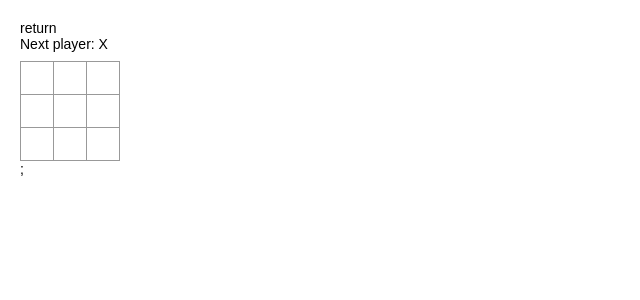
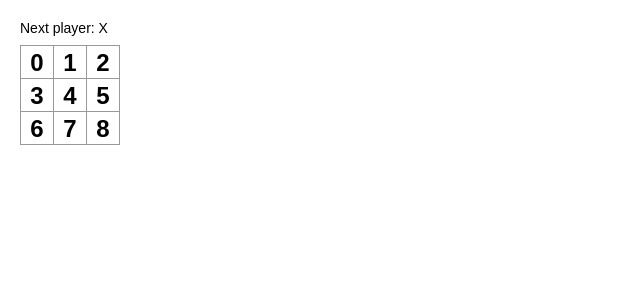
Before and after one commit to wiktor-k/react-sample, a React (Create React App) app: page / in a window 1280 px wide. Shown: the top 300 px of the page, without its empty margins (0-640 px from the left). Built offline with nearby package versions, Linux system fonts and the light colour scheme.

Commit message:
add date to board

```diff
--- a/src/App.js
+++ b/src/App.js
@@ -15,7 +15,7 @@ class Square extends React.Component {
 
 class Board extends React.Component{
   renderSquare(i) {
-    return <Square />;
+    return <Square value={i} />;
   }
 
   render(){
@@ -43,12 +43,18 @@ class Board extends React.Component{
   }
 }
 
-function App() {
-  return (
-    <div className="App">
-     return <Board  />;
-    </div>
-  );
+export class App extends React.Component {
+  render() {
+    return (
+      <div className="game">
+        <div className="game-board">
+          <Board />
+        </div>
+        <div className="game-info">
+          <div>{/* status */}</div>
+          <ol>{/* TODO */}</ol>
+        </div>
+      </div>
+    );
 }
-
-export default App;
+}
--- a/src/index.js
+++ b/src/index.js
@@ -1,7 +1,7 @@
 import React from 'react';
 import ReactDOM from 'react-dom';
 import './index.css';
-import App from './App';
+import {App} from './App';
 import reportWebVitals from './reportWebVitals';
 
 ReactDOM.render(
```
